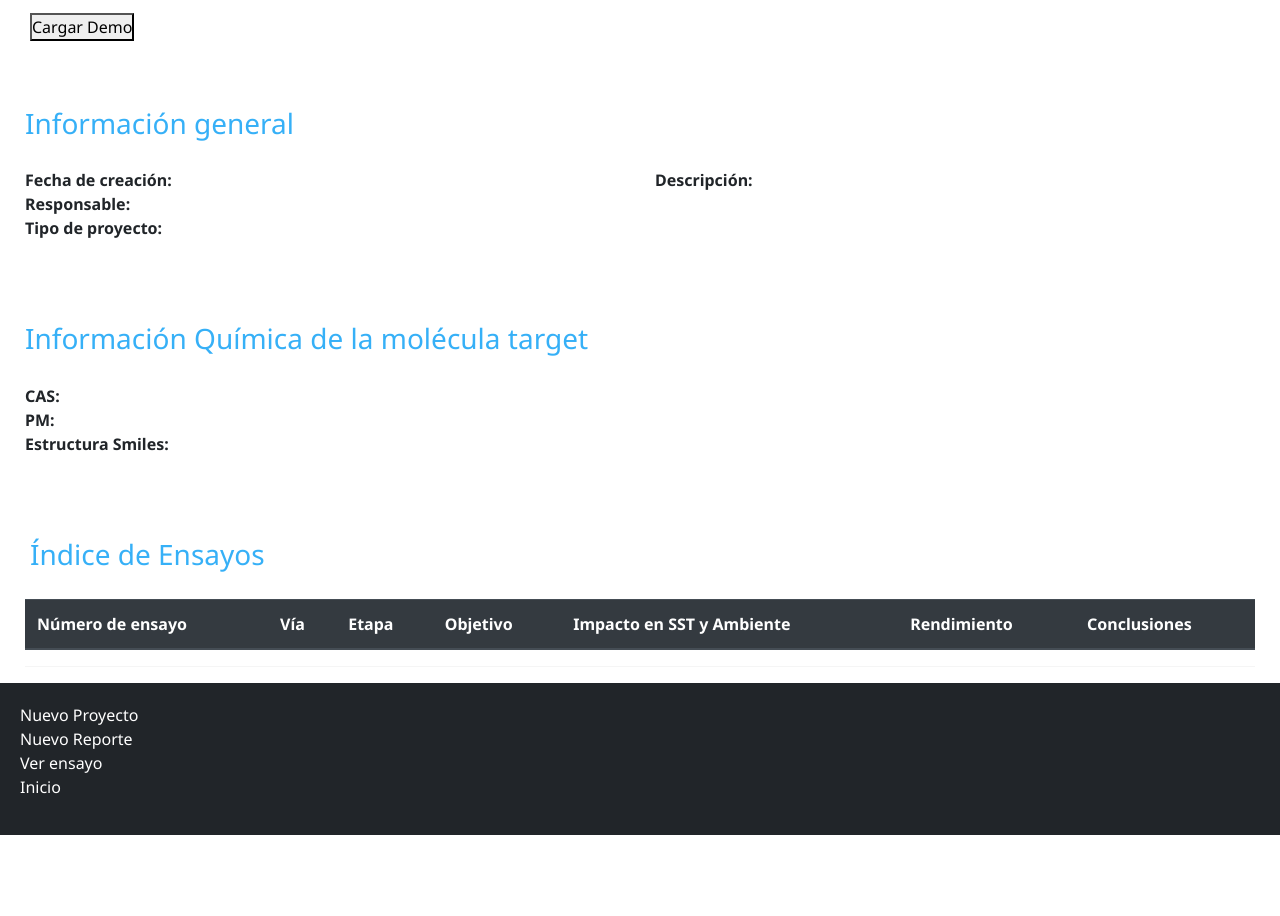
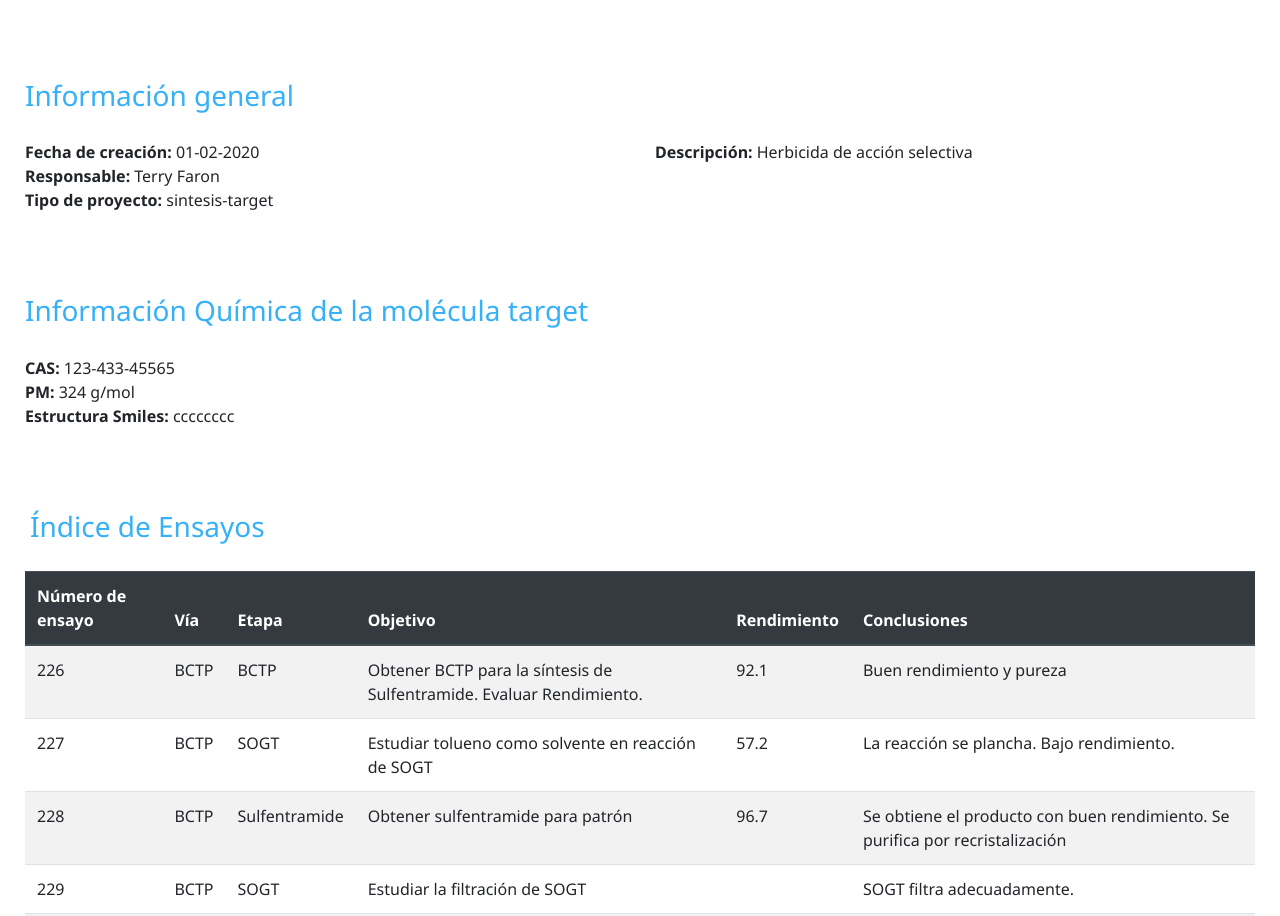
Before and after one commit to leanderShulgin/VanillaELN-Client, a plain HTML site: page proyecto-ver.html in a window 1280 px wide. Shown: the part 225-1141 px from the top of the page. Before the commit the page ends 1060 px from the top, so only its background shows below. Drawn offline with nearby package versions, Linux system fonts and the light colour scheme.

Commit message:
funcionando la tabla de ensayos

```diff
--- a/js/proyecto-ver.js
+++ b/js/proyecto-ver.js
@@ -8,16 +8,59 @@ var tipo = document.getElementById("tipo-proyecto");
 var cas = document.getElementById("cas");
 var pm = document.getElementById("pm");
 var smiles = document.getElementById("smiles");
+var bodyTablaEnsayos = document.getElementById("body-tabla-ensayos");
 
 //Botones
 
-document
-  .getElementById("btn-cargar-json")
-  .addEventListener("click", function (event) {
-    cargarJsonData("proyecto-demo.json");
-  });
+// document
+//   .getElementById("btn-cargar-json")
+//   .addEventListener("click", function (event) {
+//     cargarJsonData("proyecto-demo.json");
+//   });
 
 // Funciones
+
+function cargarListaReportes(archivoJSON) {
+  fetch(archivoJSON)
+    .then(function (res) {
+      return res.json();
+    })
+    .then(function (data) {
+      console.log("Cargar reportes pegó la siguiente data:");
+      console.log(data);
+      var filas = generarFilasTabla(data);
+      bodyTablaEnsayos.innerHTML = filas;
+    });
+}
+
+function generarFilasTabla(data) {
+  filas = "";
+  for (var i = 0; i < data.length; i++) {
+    //
+    filas +=
+      "<tr>" +
+      "<td>" +
+      data[i].encabezado.idReporte +
+      "</td>" +
+      "<td>" +
+      data[i].encabezado.via +
+      "</td>" +
+      "<td>" +
+      data[i].encabezado.etapa +
+      "</td>" +
+      "<td>" +
+      data[i].objetivo +
+      "</td>" +
+      "<td>" +
+      data[i].resultados.rendimiento +
+      "</td>" +
+      "<td>" +
+      data[i].conclusiones +
+      "</td>" +
+      "</tr>";
+  }
+  return filas;
+}
 
 function mostrarData(data) {
   fecha.innerHTML = data.fecha;
@@ -29,6 +72,7 @@ function mostrarData(data) {
   cas.innerHTML = data.cas;
   pm.innerHTML = data.pm + " g/mol";
   smiles.innerHTML = data.smiles;
+  cargarListaReportes("reportes-demo.json");
 }
 
 function cargarJsonData(archivoJSON) {
@@ -43,3 +87,6 @@ function cargarJsonData(archivoJSON) {
       mostrarData(data);
     });
 }
+
+// MaiN:
+cargarJsonData("proyecto-demo.json");
--- a/proyecto-ver.html
+++ b/proyecto-ver.html
@@ -76,7 +76,7 @@
               Esta es una demostración conceptual de la interfaz web de un
               reporte de laboratorio digital
             </p>
-            <button id="btn-cargar-json">Cargar Demo</button>
+            <!-- <button id="btn-cargar-json">Cargar Demo</button> -->
           </div>
         </div>
       </header>
@@ -140,7 +140,7 @@
                   <th>Vía</th>
                   <th>Etapa</th>
                   <th>Objetivo</th>
-                  <th>Impacto en SST y Ambiente</th>
+                  <!-- <th>Impacto en SST y Ambiente</th> -->
                   <th>Rendimiento</th>
                   <th>Conclusiones</th>
                 </tr>
--- a/reportes-demo.json
+++ b/reportes-demo.json
@@ -1,6 +1,7 @@
 [
   {
-    "encablezado": {
+    "encabezado": {
+      "via": "BCTP",
       "idProyecto": "134",
       "nombreProyecto": "Sulfentramide",
       "idReporte": "226",
@@ -16,7 +17,8 @@
     "resultados": { "rendimiento": "92.1" }
   },
   {
-    "encablezado": {
+    "encabezado": {
+      "via": "BCTP",
       "idProyecto": "134",
       "nombreProyecto": "Sulfentramide",
       "idReporte": "227",
@@ -32,7 +34,8 @@
     "resultados": { "rendimiento": "57.2" }
   },
   {
-    "encablezado": {
+    "encabezado": {
+      "via": "BCTP",
       "idProyecto": "134",
       "nombreProyecto": "Sulfentramide",
       "idReporte": "228",
@@ -48,7 +51,8 @@
     "resultados": { "rendimiento": "96.7" }
   },
   {
-    "encablezado": {
+    "encabezado": {
+      "via": "BCTP",
       "idProyecto": "134",
       "nombreProyecto": "Sulfentramide",
       "idReporte": "229",
@@ -64,7 +68,8 @@
     "resultados": { "rendimiento": "" }
   },
   {
-    "encablezado": {
+    "encabezado": {
+      "via": "BCTP",
       "idProyecto": "134",
       "nombreProyecto": "Sulfentramide",
       "idReporte": "230",
@@ -80,7 +85,8 @@
     "resultados": { "rendimiento": "88.9" }
   },
   {
-    "encablezado": {
+    "encabezado": {
+      "via": "BCTP",
       "idProyecto": "134",
       "nombreProyecto": "Sulfentramide",
       "idReporte": "231",
```
Also changed, not shown: js/reporte-nuevo.js (+0 -12 lines).
